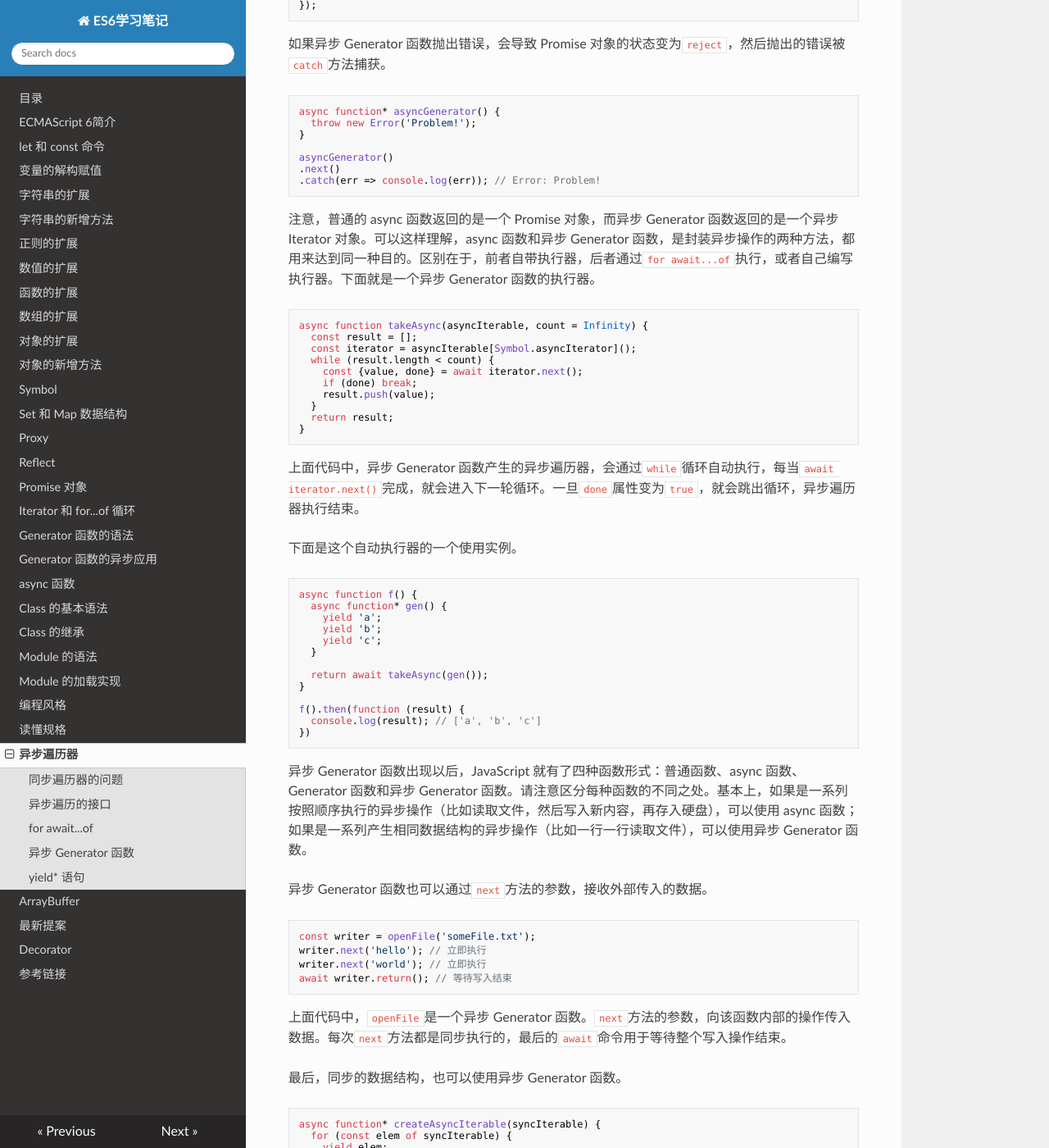
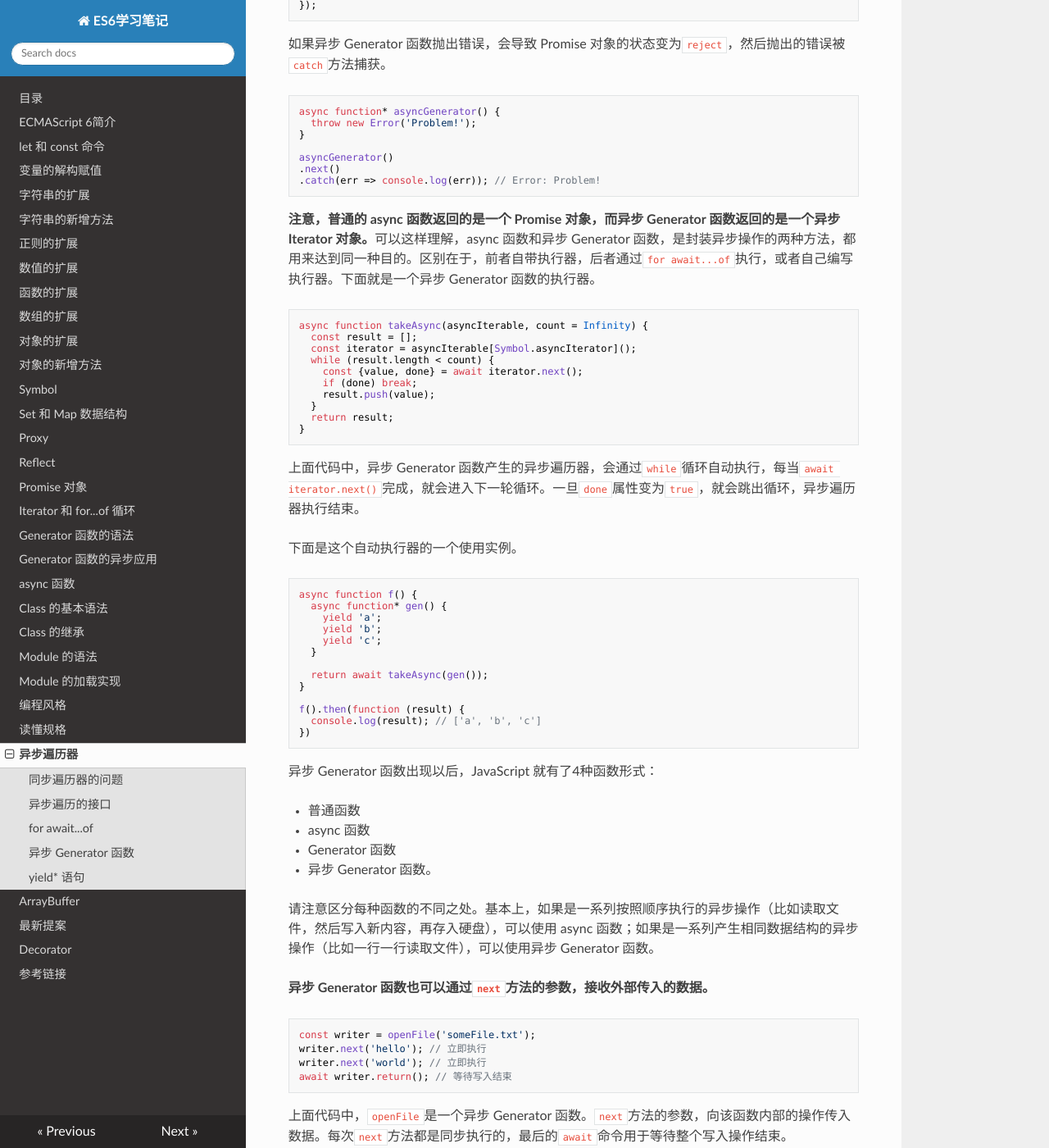
Before and after one commit to filefi/NotesOfES6, an MkDocs documentation site: the page built from docs/async-iterator.md, in a window 1280 px wide and 1400 px high, scrolled down 7295 px. Shown: the whole window at 82% size. Built offline with MkDocs 1.6.1, drawn with Linux system fonts in a browser that asks for light colours; nearby versions of some CDN libraries; some of the changed text lies outside the part shown.

Commit message:
async-iterator.md finished

````diff
--- a/docs/async-iterator.md
+++ b/docs/async-iterator.md
@@ -243,7 +243,7 @@ async function main(inputFilePath) {
 
 ## 异步 Generator 函数
 
-就像 Generator 函数返回一个同步遍历器对象一样，异步 Generator 函数的作用，是返回一个异步遍历器对象。
+就像 Generator 函数返回一个同步遍历器对象一样，**异步 Generator 函数的作用，是返回一个异步遍历器对象。**
 
 在语法上，异步 Generator 函数就是`async`函数与 Generator 函数的结合。
 
@@ -302,7 +302,7 @@ async function* readLines(path) {
 
 上面代码中，异步操作前面使用`await`关键字标明，即`await`后面的操作，应该返回 Promise 对象。凡是使用`yield`关键字的地方，就是`next`方法停下来的地方，它后面的表达式的值（即`await file.readLine()`的值），会作为`next()`返回对象的`value`属性，这一点是与同步 Generator 函数一致的。
 
-异步 Generator 函数内部，能够同时使用`await`和`yield`命令。可以这样理解，`await`命令用于将外部操作产生的值输入函数内部，`yield`命令用于将函数内部的值输出。
+**异步 Generator 函数内部，能够同时使用`await`和`yield`命令。**可以这样理解，`await`命令用于将外部操作产生的值输入函数内部，`yield`命令用于将函数内部的值输出。
 
 上面代码定义的异步 Generator 函数的用法如下。
 
@@ -324,7 +324,7 @@ async function* prefixLines(asyncIterable) {
 }
 ```
 
-异步 Generator 函数的返回值是一个异步 Iterator，即每次调用它的`next`方法，会返回一个 Promise 对象，也就是说，跟在`yield`命令后面的，应该是一个 Promise 对象。如果像上面那个例子那样，`yield`命令后面是一个字符串，会被自动包装成一个 Promise 对象。
+**异步 Generator 函数的返回值是一个异步 Iterator，即每次调用它的`next`方法，会返回一个 Promise 对象，也就是说，跟在`yield`命令后面的，应该是一个 Promise 对象。**如果像上面那个例子那样，`yield`命令后面是一个字符串，会被自动包装成一个 Promise 对象。
 
 ```javascript
 function fetchRandom() {
@@ -382,7 +382,7 @@ asyncGenerator()
 .catch(err => console.log(err)); // Error: Problem!
 ```
 
-注意，普通的 async 函数返回的是一个 Promise 对象，而异步 Generator 函数返回的是一个异步 Iterator 对象。可以这样理解，async 函数和异步 Generator 函数，是封装异步操作的两种方法，都用来达到同一种目的。区别在于，前者自带执行器，后者通过`for await...of`执行，或者自己编写执行器。下面就是一个异步 Generator 函数的执行器。
+**注意，普通的 async 函数返回的是一个 Promise 对象，而异步 Generator 函数返回的是一个异步 Iterator 对象。**可以这样理解，async 函数和异步 Generator 函数，是封装异步操作的两种方法，都用来达到同一种目的。区别在于，前者自带执行器，后者通过`for await...of`执行，或者自己编写执行器。下面就是一个异步 Generator 函数的执行器。
 
 ```javascript
 async function takeAsync(asyncIterable, count = Infinity) {
@@ -417,9 +417,19 @@ f().then(function (result) {
 })
 ```
 
-异步 Generator 函数出现以后，JavaScript 就有了四种函数形式：普通函数、async 函数、Generator 函数和异步 Generator 函数。请注意区分每种函数的不同之处。基本上，如果是一系列按照顺序执行的异步操作（比如读取文件，然后写入新内容，再存入硬盘），可以使用 async 函数；如果是一系列产生相同数据结构的异步操作（比如一行一行读取文件），可以使用异步 Generator 函数。
+异步 Generator 函数出现以后，JavaScript 就有了4种函数形式：
 
-异步 Generator 函数也可以通过`next`方法的参数，接收外部传入的数据。
+- 普通函数
+
+- async 函数
+
+- Generator 函数
+
+- 异步 Generator 函数。
+
+请注意区分每种函数的不同之处。基本上，如果是一系列按照顺序执行的异步操作（比如读取文件，然后写入新内容，再存入硬盘），可以使用 async 函数；如果是一系列产生相同数据结构的异步操作（比如一行一行读取文件），可以使用异步 Generator 函数。
+
+**异步 Generator 函数也可以通过`next`方法的参数，接收外部传入的数据。**
 
 ```javascript
 const writer = openFile('someFile.txt');
@@ -430,7 +440,7 @@ await writer.return(); // 等待写入结束
 
 上面代码中，`openFile`是一个异步 Generator 函数。`next`方法的参数，向该函数内部的操作传入数据。每次`next`方法都是同步执行的，最后的`await`命令用于等待整个写入操作结束。
 
-最后，同步的数据结构，也可以使用异步 Generator 函数。
+**最后，同步的数据结构，也可以使用异步 Generator 函数。**
 
 ```javascript
 async function* createAsyncIterable(syncIterable) {
````
